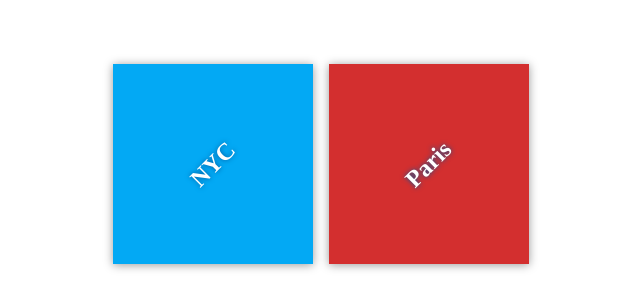
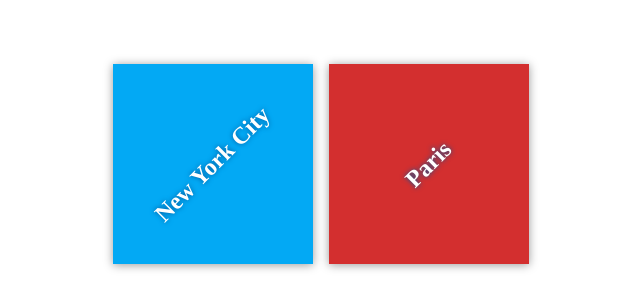
Before and after one commit to fishfichman/udacity-practice, a plain HTML site: page index.html in a window 1280 px wide. Shown: the part 236-544 px from the top of the page, without its empty margins (319-959 px from the left). Drawn offline with Linux system fonts and the light colour scheme; files that its build step writes are made by us from their sources.

Commit message:
Revert "name change again lol"
This reverts commit d4b869e39e21c66aa67d3beabdf0b1ed6fbd0103.

```diff
--- a/index.html
+++ b/index.html
@@ -11,7 +11,7 @@
     <div class="container">
         <div class="destination-container">
             <div class="destination" id="nyc">
-                <h2>NYC</h2>
+                <h2>New York City</h2>
             </div>
 
             <div class="destination" id="paris">
```
